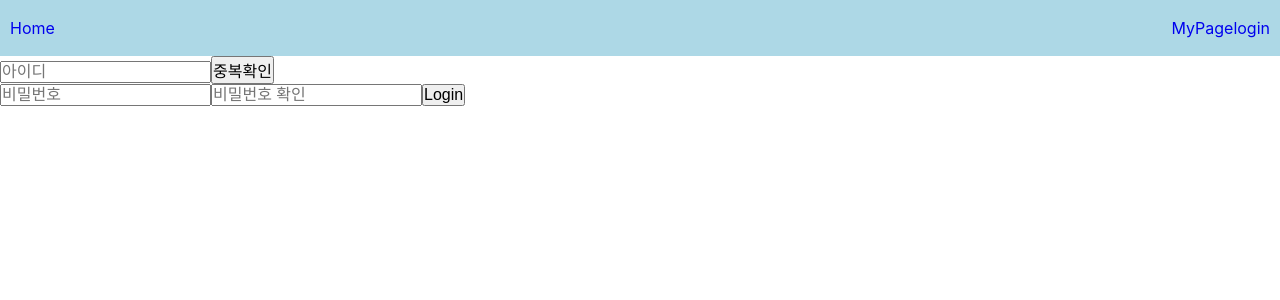
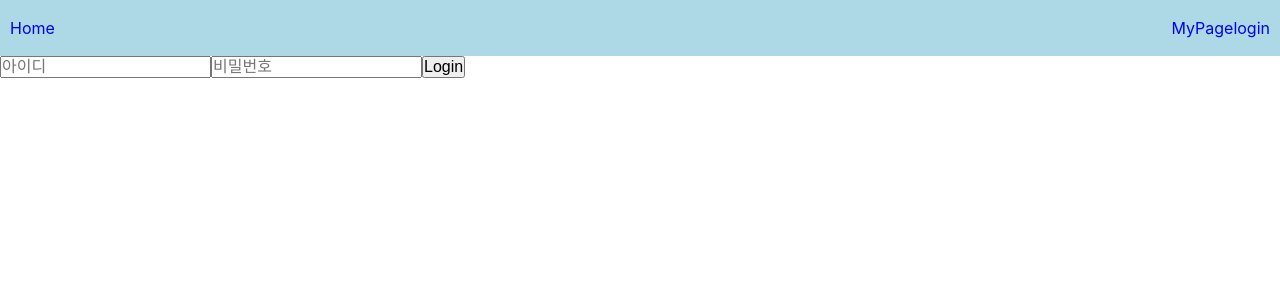
Before and after one commit to Team-alryeoju/alryeoju-front, a React (Create React App) app: page /login in a window 1280 px wide. Shown: the top 300 px of the page. Built offline with nearby package versions, Linux system fonts and the light colour scheme.

Commit message:
git ignore

```diff
--- a/src/Pages/Login.js
+++ b/src/Pages/Login.js
@@ -4,12 +4,8 @@ function Login(props) {
     return (
         <div className='Login'>
             <form id="login" action="/login" method="post" className="input-group">
-                <div>
-                    <input type="text" name="id" className="input-field" placeholder="아이디" required></input>
-                    <button>중복확인</button>
-                </div>
+                <input type="text" name="id" className="input-field" placeholder="아이디" required></input>
                 <input type="password" name="pw" className="input-field" placeholder="비밀번호" required></input>
-                <input type="password" name="pw" className="input-field" placeholder="비밀번호 확인" required></input>
                 <button className="submit">Login</button>
             </form>
 
@@ -17,4 +13,5 @@ function Login(props) {
     );
 }
 
+
 export default Login;
```
Also changed, not shown: 2 other files (tests, documents, lock files or other folders).
